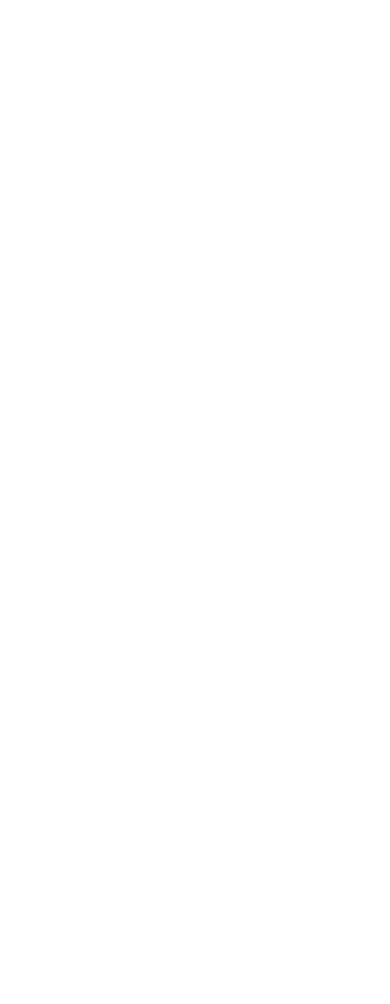
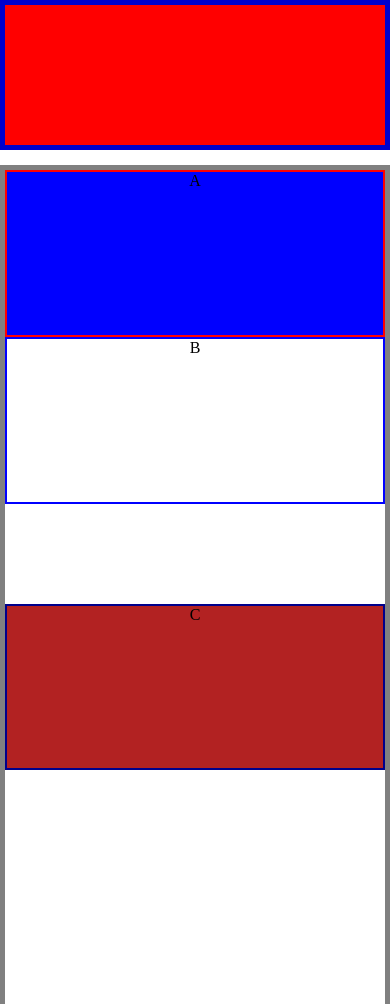
Before and after one commit to bauti-boix/TPtecnologia-boix-saravi-fourcade-, a plain HTML site: page Clase09/responsive.html in a window 390 px wide. Before the commit the page ends 844 px from the top, so only its background shows below. Drawn offline with Linux system fonts and the light colour scheme.

Commit message:
Guardar cambios

```diff
--- a/Clase09/css/styles.css
+++ b/Clase09/css/styles.css
@@ -0,0 +1,108 @@
+* {
+   box-sizing: border-box;
+}
+body {
+    margin: 0;
+ }
+ul, ol {
+   padding: 0;
+ }
+li {
+   list-style-type: none;
+}
+
+a {
+  text-decoration: none; color: #000;
+}
+header {
+    width: 100%;
+    height: 150px;
+    border: 5px solid mediumblue;
+    background-color: red;
+    margin-bottom: 15px;
+}
+/* container */
+.container {
+    width: 1200px;
+    height: 50vh;
+    border: 5px solid gray;
+    display: flex;
+    justify-content: center
+}
+main {
+    display: flex;
+    justify-content: center;
+    text-align: center;
+}
+.cajaA {
+    width: 20.83%;
+    height: 100%;
+    border: 2px solid red;
+    background-color: blue;
+}
+.cajaB {
+    width: 66.67%;
+    height: 100%;
+    margin-right: 2%;
+    margin-left: 2%;
+    border: 2px solid blue;
+    background-color: white;
+}
+.cajaC {
+    width: 8.33%;
+    height: 100%;
+    border: 2px solid darkblue;
+    background-color: firebrick;
+}
+@media (max-width: 768px){
+    .container{
+        padding: 20px;
+        width: 95%;
+        display: flex;
+        flex-wrap: wrap;
+        justify-content: flex-start;
+        height: auto;
+    }
+    .cajaA{
+        width: 40%;
+        height: 100px;
+    }
+    .cajaB{
+        width: 55%;
+        margin-left: 0%;
+        margin-right: 0%;
+        height: 100px;
+    }
+    .cajaC{
+        width: 100%;
+        height: 100px;
+    }
+}
+@media (max-width: 450px){
+    .container{
+        width: 100%;
+        padding: 0px;
+        display: flex;
+        flex-wrap: wrap;
+        justify-content: flex-start;
+        flex-direction: column;
+        height: 100vh;
+    }
+    .cajaA{
+height: 20%;
+width: 100%;
+    }
+    .cajaB{
+height: 20%;
+width: 100%;
+        margin-left: 0%;
+        margin-right: 0%;
+        flex-grow: 0;
+        position: static;
+        margin-bottom: 100px;
+    }
+    .cajaC{
+height: 20%;
+width: 100%;
+    }
+}
--- a/Clase09/responsive.html
+++ b/Clase09/responsive.html
@@ -3,9 +3,16 @@
 <head>
     <meta charset="UTF-8">
     <meta name="viewport" content="width=device-width, initial-scale=1.0">
-    <title>Document</title>
+     <link rel="stylesheet" href="css/styles.css">
+    <title>Responsive</title>
 </head>
 <body>
+    <header></header>
+    <main><section class="container">
+<article class="cajaA">A</article>
+<article class="cajaB">B</article>
+<article class="cajaC">C</article>
+    </section></main>
 
 </body>
 </html>
```
